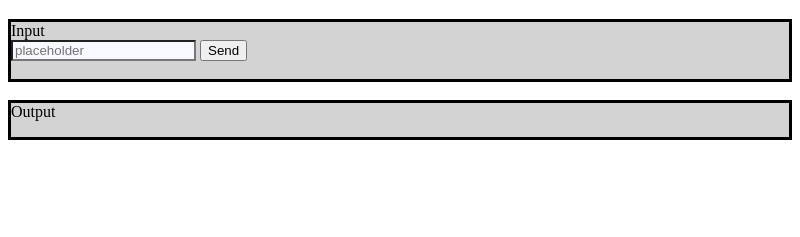
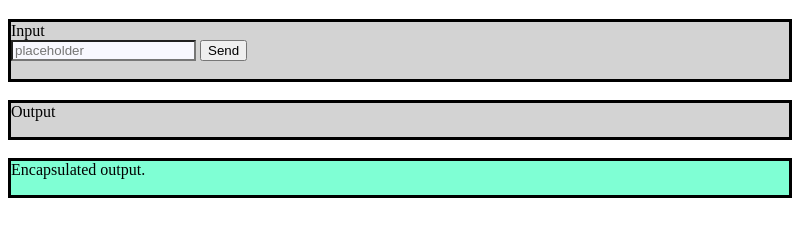
Before and after one commit to rsanderson11/CECS478-Client, an Electron app: page index.html in a window 800 px wide. Shown: the part 61-298 px from the top of the page. Drawn offline with Linux system fonts and the light colour scheme; no server answers.

Commit message:
added text word break

```diff
--- a/index.html
+++ b/index.html
@@ -4,7 +4,7 @@
     <meta charset="utf-8">
     <title>Duo Dolo</title>
   </head>
-  <body>
+  <body style="word-break: break-all">
     <h1>Duo Dolo</h1>
     <script src="message.js"></script>
 
@@ -31,9 +31,13 @@
 
     <br>
 
+<section style="border:solid; background-color:Aquamarine">
+  <label>Encapsulated output.</label>
+  <p id = "print-cipher" style="color:darkcyan"></p>
+</section>
     <!-- <div class="encapsulation" style="border:solid; background-color:Aquamarine"> -->
-      <!-- <label>Encapsulated form of the message.</label> -->
-      <!-- <p id="print-cipher" style="color:darkcyan">This is where the cipher text goes.</p> -->
+      <!-- <label>Encapsulated output.</label> -->
+      <!-- <p id="print-cipher" style="color:darkcyan"></p> -->
     <!-- </div> -->
 
     <br>
```
